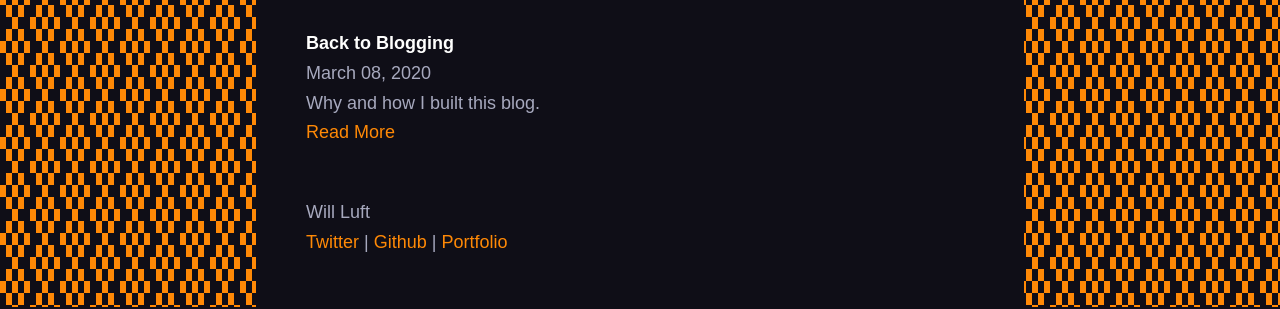
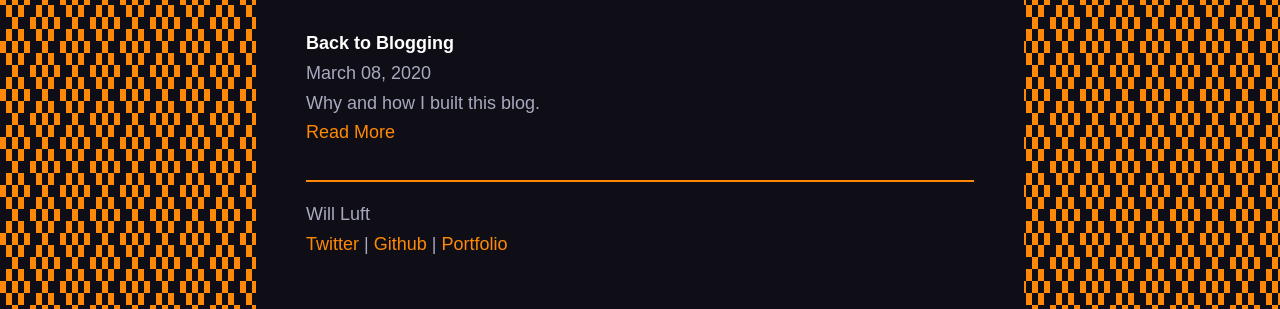
Before and after one commit to wdluft/become-by-doing-blog, a Gatsby site: page / in a window 1280 px wide. Shown: the part 679-988 px from the top of the page. Built offline with nearby package versions, Linux system fonts and the light colour scheme; Gatsby itself is replaced by a stand-in of ours; a web font is replaced by a local one.

Commit message:
Put footer styled component in separate file and adjusted styles

```diff
--- /dev/null
+++ b/src/components/elements/footerStyles.js
@@ -0,0 +1,15 @@
+import styled from 'styled-components';
+
+export const FooterWrapper = styled.footer`
+  padding-top: 18px;
+  border-top: 2px solid var(--primary);
+
+  /* Tablet, portrait */
+  @media only screen and (max-width: 768px) {
+  }
+
+  /* Smartphone, portrait */
+  @media only screen and (max-width: 640px) {
+    font-size: var(--smallText);
+  }
+`;
--- a/src/components/footer.js
+++ b/src/components/footer.js
@@ -1,22 +1,5 @@
 import React from 'react';
-import styled from 'styled-components';
-
-const FooterWrapper = styled.footer`
-  margin: 40px 0 0;
-  padding-top: 10px;
-  border-top: 2px solid var(--primary-color-2);
-
-  /* Tablet, portrait */
-  @media only screen and (max-width: 768px) {
-    margin: 24px 0 0;
-  }
-
-  /* Smartphone, portrait */
-  @media only screen and (max-width: 480px) {
-    margin: 15px 0 0;
-    font-size: var(--text-5);
-  }
-`;
+import { FooterWrapper } from './elements/footerStyles';
 
 const footer = () => (
   <FooterWrapper>
```
